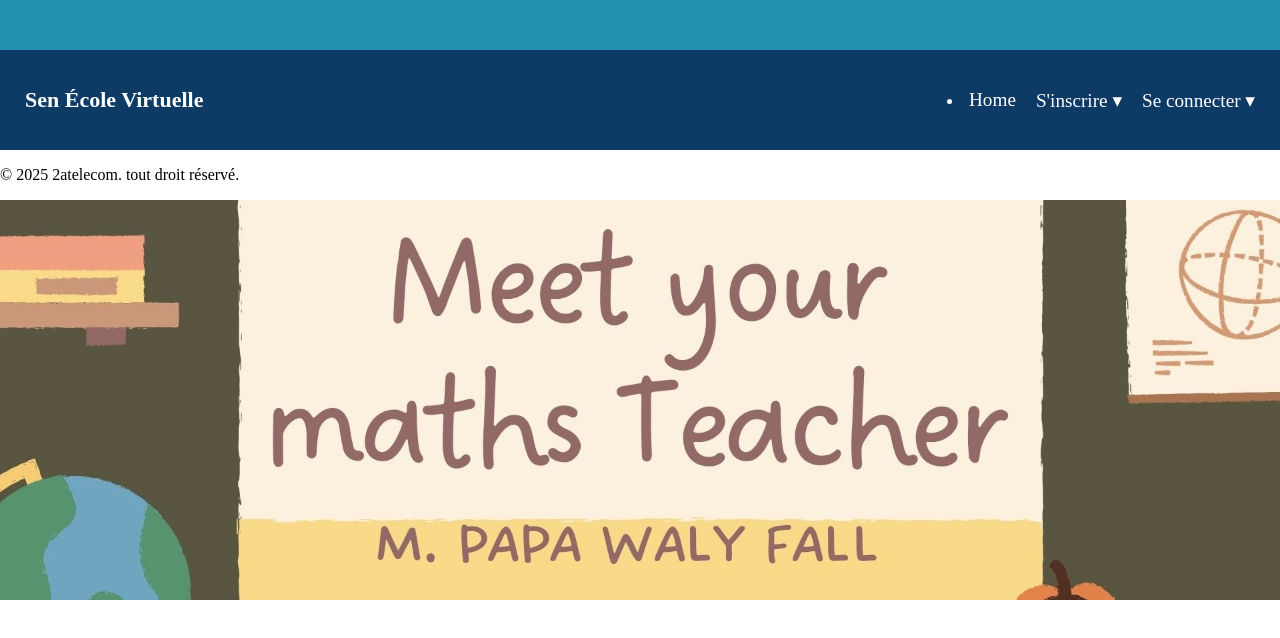
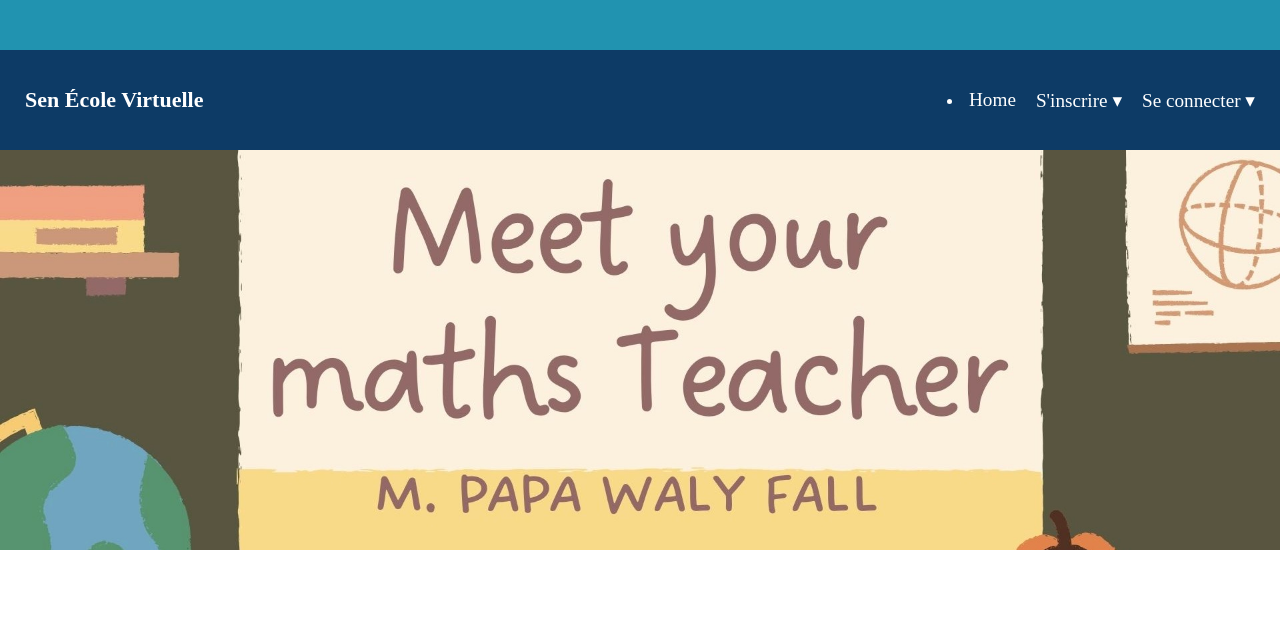
Before and after one commit to WALY-FALL/sevfront, a React (Create React App) app: page / in a window 1280 px wide. Shown: the top 638 px of the page. Built offline with nearby package versions, Linux system fonts and the light colour scheme; no server answers.

Commit message:
deployed

```diff
--- a/src/App.js
+++ b/src/App.js
@@ -23,7 +23,6 @@ function PublicLayout({ children }) {
     <>
       <Entete />
       <Navbar />
-      <Fouteur />
       {children}
     </>
   );
```
